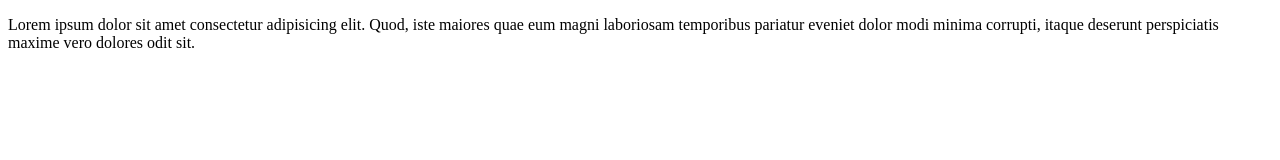
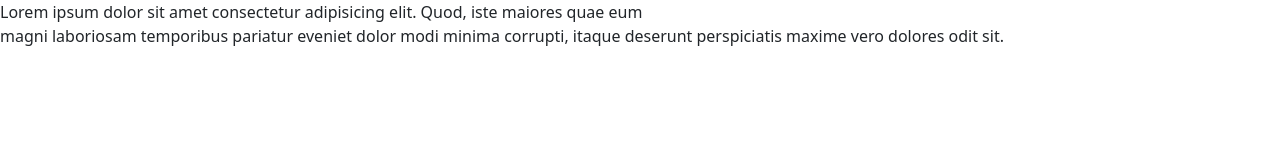
Before and after one commit to fmalgarini/ejemplo-git, a plain HTML site: page index.html in a window 1280 px wide. Drawn offline with nearby package versions, Linux system fonts and the light colour scheme.

Commit message:
Agrege los cdm de html y javascript

```diff
--- a/index.html
+++ b/index.html
@@ -4,13 +4,23 @@
     <meta charset="UTF-8" />
     <meta http-equiv="X-UA-Compatible" content="IE=edge" />
     <meta name="viewport" content="width=device-width, initial-scale=1.0" />
+    <!-- Latest compiled and minified CSS -->
+    <link
+      href="https://cdn.jsdelivr.net/npm/bootstrap@5.2.0/dist/css/bootstrap.min.css"
+      rel="stylesheet"
+    />
+  </head>
+  <body>
     <title>Proyecto Git</title>
     <p>
       Lorem ipsum dolor sit amet consectetur adipisicing elit. Quod, iste
-      maiores quae eum magni laboriosam temporibus pariatur eveniet dolor modi
-      minima corrupti, itaque deserunt perspiciatis maxime vero dolores odit
-      sit.
+      maiores quae eum <br />
+      magni laboriosam temporibus pariatur eveniet dolor modi minima corrupti,
+      itaque deserunt perspiciatis maxime vero dolores odit sit.
     </p>
-  </head>
-  <body></body>
+
+    <!-- Aca debajo esta el cdn de javaScript, mantener siempre en el ultimo lugar del vsc -->
+    <!-- Latest compiled JavaScript -->
+    <script src="https://cdn.jsdelivr.net/npm/bootstrap@5.2.0/dist/js/bootstrap.bundle.min.js"></script>
+  </body>
 </html>
```
